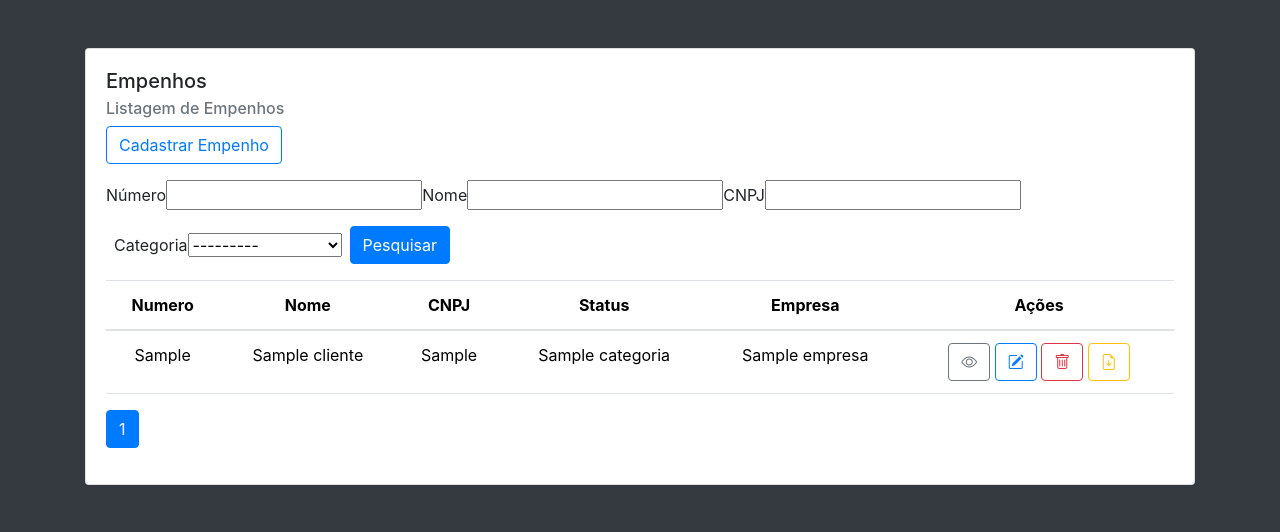
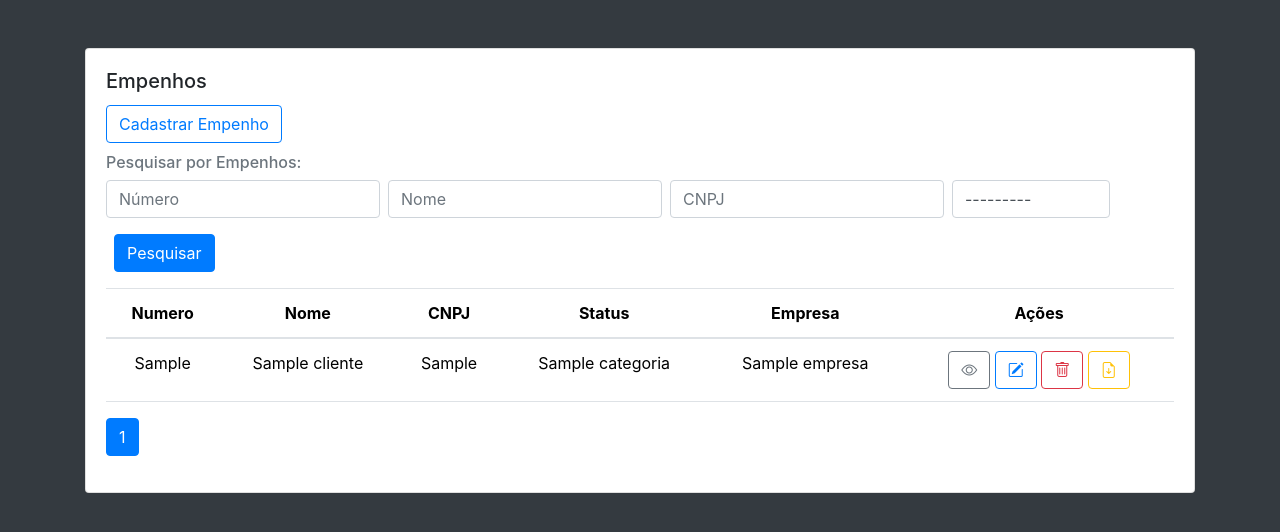
Before and after one commit to GustavoLaureth/projeto, a Django app: page / in a window 1280 px wide. Shown: the part 56-588 px from the top of the page. Run offline with Django 3.2, Linux system fonts and the light colour scheme; tables that the repository leaves empty hold one stand-in row (values such as "Sample post"); some libraries are stand-ins or nearby versions.

Commit message:
updates and bug/fix

```diff
--- a/cliente/templates/cliente/cliente.html
+++ b/cliente/templates/cliente/cliente.html
@@ -1,4 +1,5 @@
 {% extends 'base.html' %}
+{% load widget_tweaks %}
 
 {% block conteudo %}
 
@@ -6,26 +7,22 @@
     <div class="card">
         <div class="card-body">
             <h5 class="card-title">Empenhos</h5>
-            <h6 class="card-subtitle mb-2 text-muted">Listagem de Empenhos</h6>
             <a class="btn btn-outline-primary mb-3" href="{% url 'form' %}">Cadastrar Empenho</a>
             <div class="row">
                 <div class="col">
+                    <h6 class="card-subtitle mb-2 text-muted">Pesquisar por Empenhos:</h6>
                     <form method="get" class="form-inline">
-                        <div class="form-group mb-3">
-                            <label for="nome">Número</label>
-                            {{myFilter.form.numero}}
+                        <div class="form-group mb-3 mr-2">
+                            {% render_field myFilter.form.numero placeholder="Número" class="form-control" id="id_numero" autocomplete="off" %}
                         </div>
-                        <div class="form-group mb-3">
-                            <label for="nome">Nome</label>
-                            {{myFilter.form.nome}}
+                        <div class="form-group mb-3 mr-2">
+                            {% render_field myFilter.form.nome placeholder="Nome" class="form-control" id="id_nome" autocomplete="off" %}
                         </div>
-                        <div class="form-group mb-3">
-                            <label for="nome">CNPJ</label>
-                            {{myFilter.form.cnpj}}
+                        <div class="form-group mb-3 mr-2">
+                            {% render_field myFilter.form.cnpj placeholder="CNPJ" class="form-control" id="id_cnpj" autocomplete="off" %}
                         </div>
-                        <div class="form-group mb-3 ml-2">
-                            <label for="categoria">Categoria</label>
-                            {{myFilter.form.categoria}}
+                        <div class="form-group mb-3 mr-2">
+                            {% render_field myFilter.form.categoria class="form-control" id="id_categoria" autocomplete="off" %}
                         </div>
                         <button class="btn btn-primary ml-2 mb-3" type="submit">Pesquisar</button>
                     </form>
@@ -91,11 +88,12 @@
     </div>
 </div>
 
+<script src="https://cdnjs.cloudflare.com/ajax/libs/jquery/3.3.1/jquery.min.js"></script>
+
+<script src="https://cdnjs.cloudflare.com/ajax/libs/jquery.mask/1.14.16/jquery.mask.min.js"crossorigin="anonymous"></script>
+
 <script>
-function relatoDelete(id){
-var link = document.querySelector("#id_delete");
-link.setAttribute("href", "delete/" + id + "/");
-}
+$('#id_cnpj').mask('00.000.000/0000-00');
 </script>
 
 {% endblock %}
--- a/cliente/views.py
+++ b/cliente/views.py
@@ -17,8 +17,6 @@ def cliente(request):
 
 def detalhe(request, pk):
     cliente = Cliente.objects.get(pk=pk)
-    print('--- Detalhe do Cliente ---')
-    print(cliente)
     return render(request, 'cliente/detalhe.html', {'cliente': cliente})
 
 def form(request):
```
